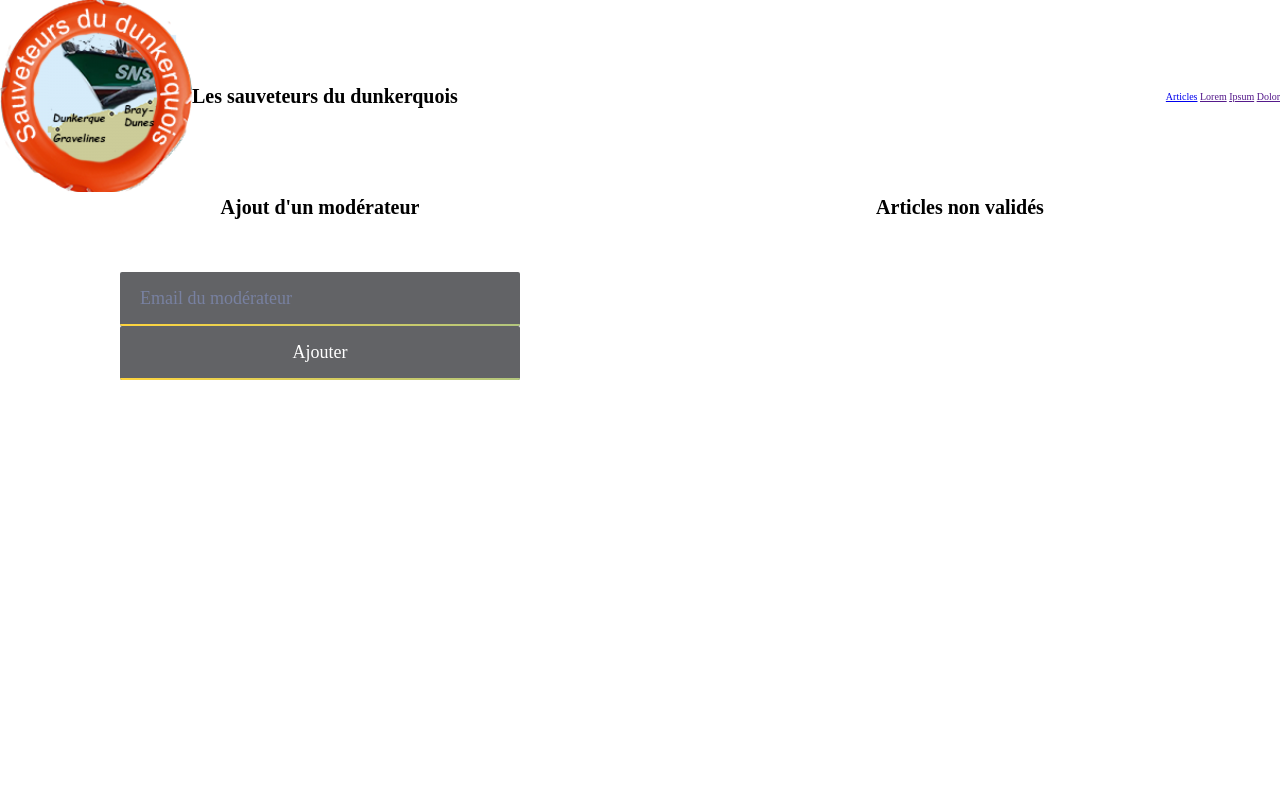
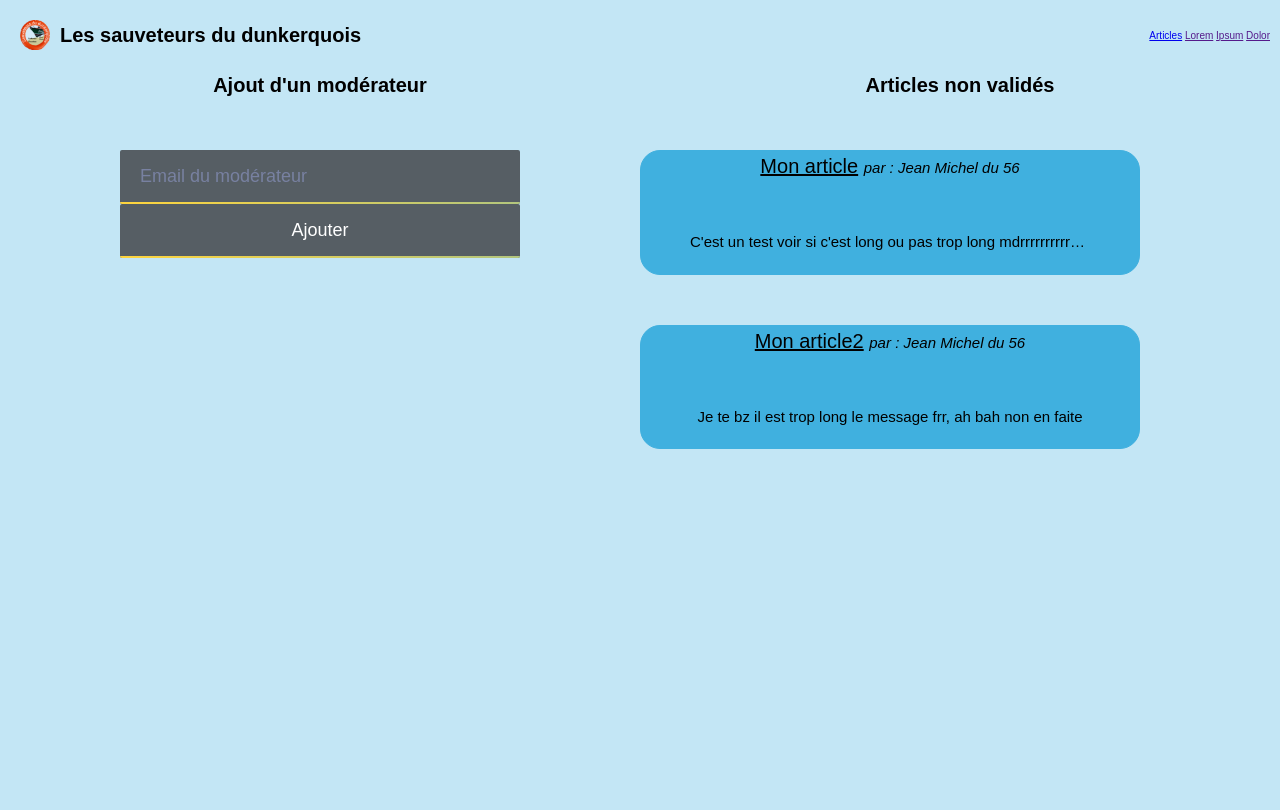
Before and after one commit to WiZZPJ/nuit-info, a Flask app: template templates/admin.html in a window 1280 px wide. Before the commit the page ends 380 px from the top, so only its background shows below. Run offline with Flask 2, Linux system fonts and the light colour scheme; the template is opened without the code that fills it, so the values that code supplies are empty.

Commit message:
Edit admin

```diff
--- a/static/css/admin.css
+++ b/static/css/admin.css
@@ -77,6 +77,13 @@ select {
 }
 
 /*====================================================================================================================*/
+body {
+  background-color: #c3e6f5;
+  font-family: sans-serif;
+  width: 100vw;
+  overflow: hidden;
+}
+
 body header {
   display: -webkit-box;
   display: -ms-flexbox;
@@ -91,6 +98,7 @@ body header {
   -webkit-box-pack: justify;
       -ms-flex-pack: justify;
           justify-content: space-between;
+  margin: 1rem;
 }
 
 body header div {
@@ -104,6 +112,11 @@ body header div {
   -webkit-box-align: center;
       -ms-flex-align: center;
           align-items: center;
+}
+
+body header div img {
+  margin: 1rem;
+  height: 3rem;
 }
 
 /* Box sizing rules */
@@ -185,6 +198,13 @@ select {
 }
 
 /*====================================================================================================================*/
+body {
+  background-color: #c3e6f5;
+  font-family: sans-serif;
+  width: 100vw;
+  overflow: hidden;
+}
+
 body header {
   display: -webkit-box;
   display: -ms-flexbox;
@@ -199,6 +219,7 @@ body header {
   -webkit-box-pack: justify;
       -ms-flex-pack: justify;
           justify-content: space-between;
+  margin: 1rem;
 }
 
 body header div {
@@ -212,6 +233,11 @@ body header div {
   -webkit-box-align: center;
       -ms-flex-align: center;
           align-items: center;
+}
+
+body header div img {
+  margin: 1rem;
+  height: 3rem;
 }
 
 html {
@@ -320,10 +346,53 @@ textarea::-webkit-input-placeholder {
   -webkit-box-flex: 1;
       -ms-flex: 1;
           flex: 1;
+  text-align: center;
 }
 
 #col-2 h1 {
   text-align: center;
   margin-bottom: 50px;
 }
+
+#col-2 .article {
+  border: 1px solid #40B0DF;
+  border-radius: 20px;
+  -webkit-box-align: center;
+      -ms-flex-align: center;
+          align-items: center;
+  -webkit-box-pack: center;
+      -ms-flex-pack: center;
+          justify-content: center;
+  display: -webkit-box;
+  display: -ms-flexbox;
+  display: flex;
+  -webkit-box-orient: vertical;
+  -webkit-box-direction: normal;
+      -ms-flex-direction: column;
+          flex-direction: column;
+  background-color: #40B0DF;
+  max-width: 500px;
+  margin-bottom: 50px;
+}
+
+#col-2 .article .titre {
+  font-size: 20px;
+}
+
+#col-2 .article .titre i {
+  font-size: 15px;
+}
+
+#col-2 .article .titre a {
+  color: black;
+}
+
+#col-2 .article .truncate {
+  width: 400px;
+  margin: 50px 50px 20px 50px;
+  white-space: nowrap;
+  overflow: hidden;
+  text-overflow: ellipsis;
+  font-size: 15px;
+}
 /*# sourceMappingURL=admin.css.map */
--- a/static/css/admin.scss
+++ b/static/css/admin.scss
@@ -17,9 +17,45 @@
 
   #col-2 {
     flex: 1;
-
+    text-align: center;
     h1 {
         text-align: center;
         margin-bottom: 50px;
     }
+    .article {
+        border: 1px solid $light-blue;
+        border-radius: 20px;
+        align-items: center;
+        justify-content: center;
+        display: flex;
+        flex-direction: column;
+        background-color: $light-blue;
+        max-width: 500px;
+        margin-bottom: 50px;
+
+        .titre {
+        font-size: 20px;
+
+        i {
+            font-size: 15px;
+        }
+
+        a {
+            color: black
+        }
+
+        }
+
+        .truncate {
+            width: 400px;
+            margin: 50px 50px 20px 50px;
+            white-space: nowrap;
+            overflow: hidden;
+            text-overflow: ellipsis;
+            font-size: 15px;
+          }
+    }
+
+
+
   }
--- a/templates/admin.html
+++ b/templates/admin.html
@@ -21,8 +21,18 @@
         </div>
         <div id="col-2">
             <h1>Articles non validés</h1>
+            <div class="article">
+                <p class="titre"><a href="modif-article.html">Mon article</a> <i>par : Jean Michel du 56</i></p>
+                <p class="truncate">C'est un test voir si c'est long ou pas trop long mdrrrrrrrrrrrrrrrrrrrrrrrr</p>
+            </div>
 
+            <div class="article">
+                <p class="titre"><a href="modif-article.html">Mon article2</a> <i>par : Jean Michel du 56</i></p>
+                <p class="truncate">Je te bz il est trop long le message frr, ah bah non en faite</p>
+            </div>
         </div>
+
+
 
 </div>
 {% endblock %}
```
Also changed, not shown: 1 other file.
